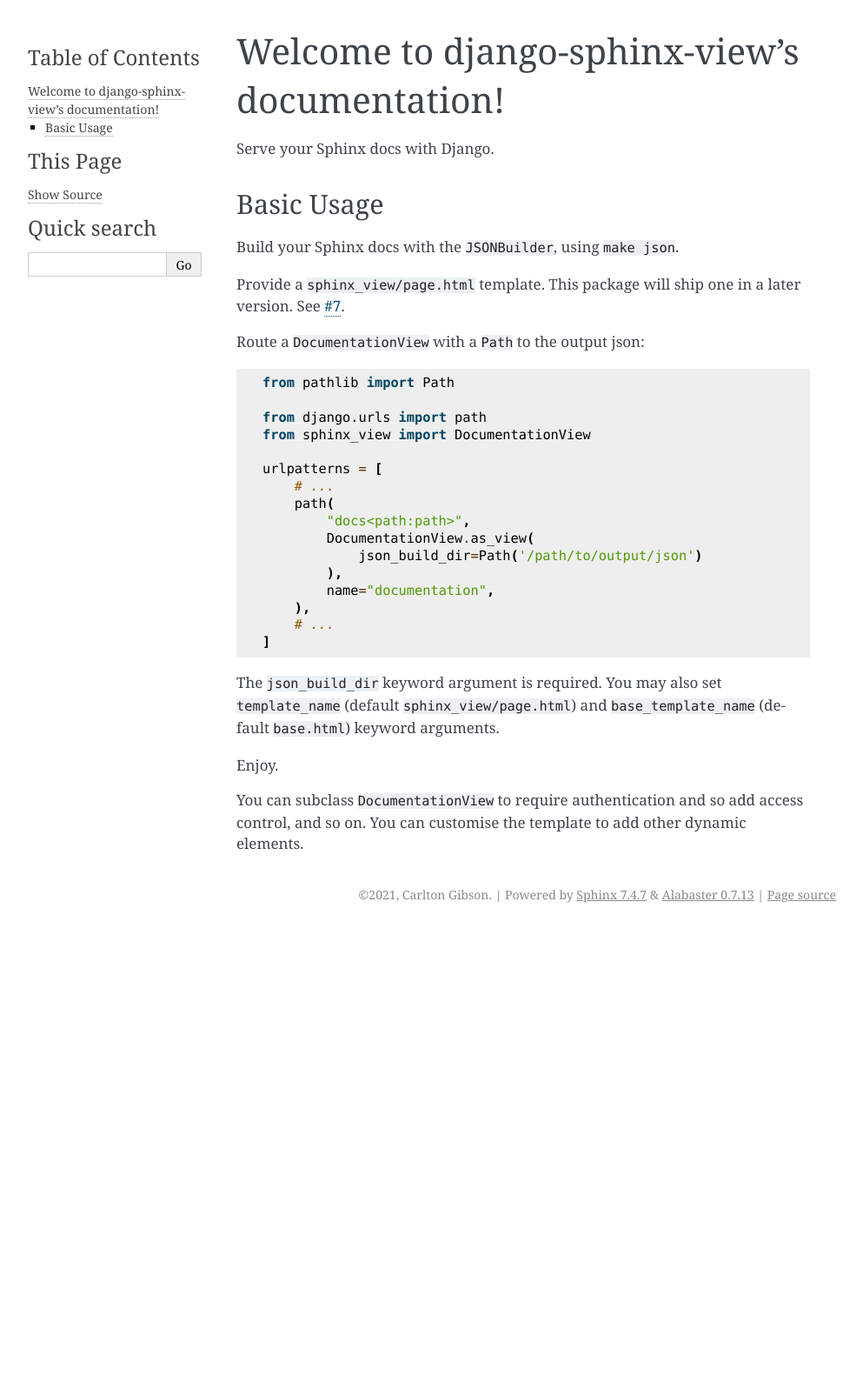
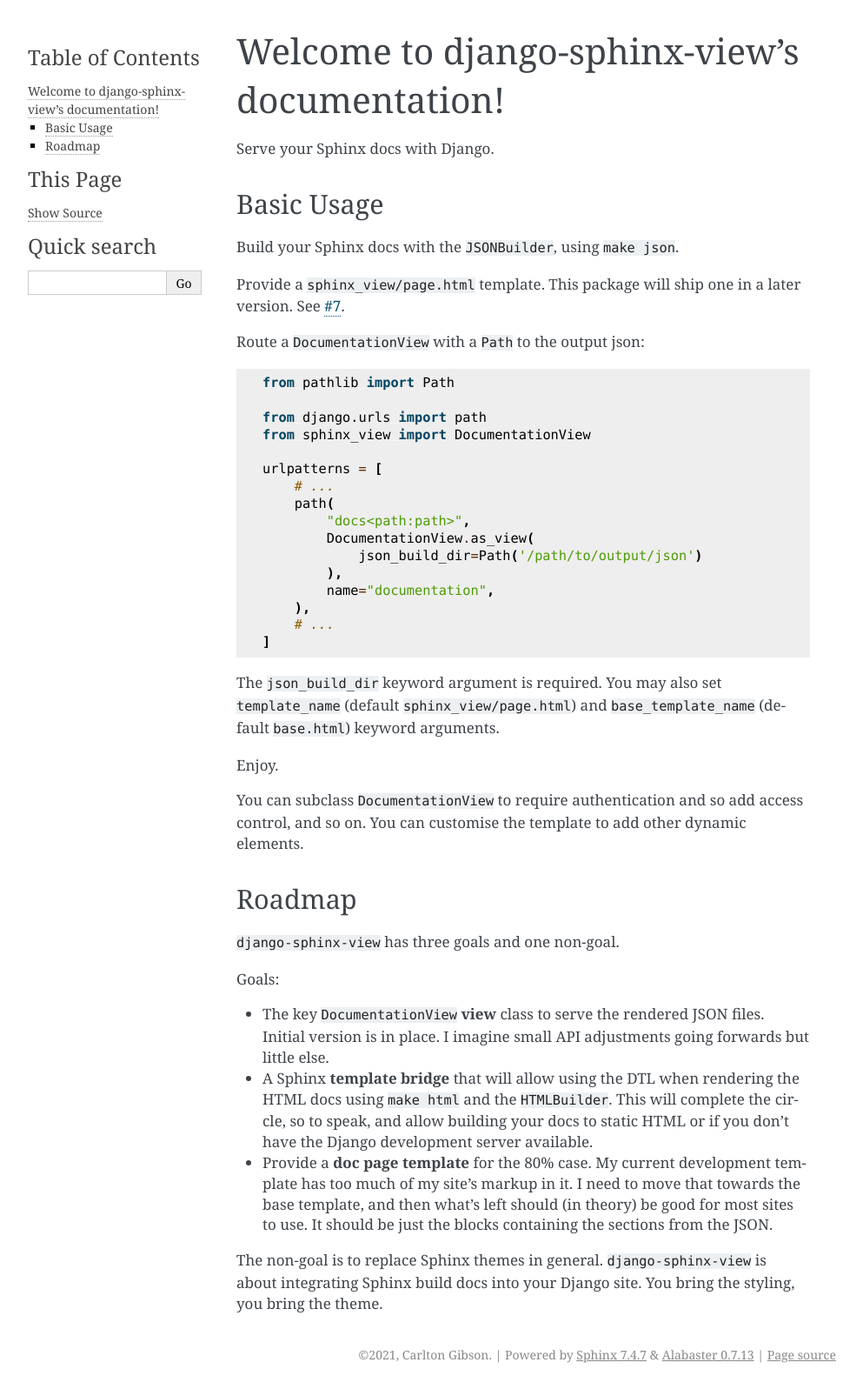
Before and after one commit to carltongibson/django-sphinx-view, a Sphinx documentation site: the page built from docs/source/index.rst, in a window 1280 px wide. Shown: the whole page at 87% size, without its empty margins (148-1141 px from the left). Built offline with Sphinx 7.4.7, drawn with Linux system fonts in a browser that asks for light colours; before the commit the page ends 1068 px from its top, so only the background shows below that.

Commit message:
Added Roadmap block to docs.

```diff
--- a/docs/source/index.rst
+++ b/docs/source/index.rst
@@ -46,8 +46,29 @@
 access control, and so on. You can customise the template to add other dynamic
 elements.
 
+Roadmap
+-------
 
+``django-sphinx-view`` has three goals and one non-goal.
 
+Goals:
+
+* The key ``DocumentationView`` **view**  class to serve the rendered JSON
+  files. Initial version is in place. I imagine small API adjustments going
+  forwards but little else.
+* A Sphinx **template bridge** that will allow using the DTL when rendering the
+  HTML docs using ``make html`` and the ``HTMLBuilder``. This will complete the
+  circle, so to speak, and allow building your docs to static HTML or if you
+  don't have the Django development server available.
+* Provide a **doc page template** for the 80% case. My current development
+  template has too much of my site's markup in it. I need to move that towards
+  the base template, and then what's left should (in theory) be good for most
+  sites to use. It should be just the blocks containing the sections from the
+  JSON.
+
+The non-goal is to replace Sphinx themes in general. ``django-sphinx-view`` is
+about integrating Sphinx build docs into your Django site. You bring the
+styling, you bring the theme.
 
 .. toctree::
    :maxdepth: 2
```
